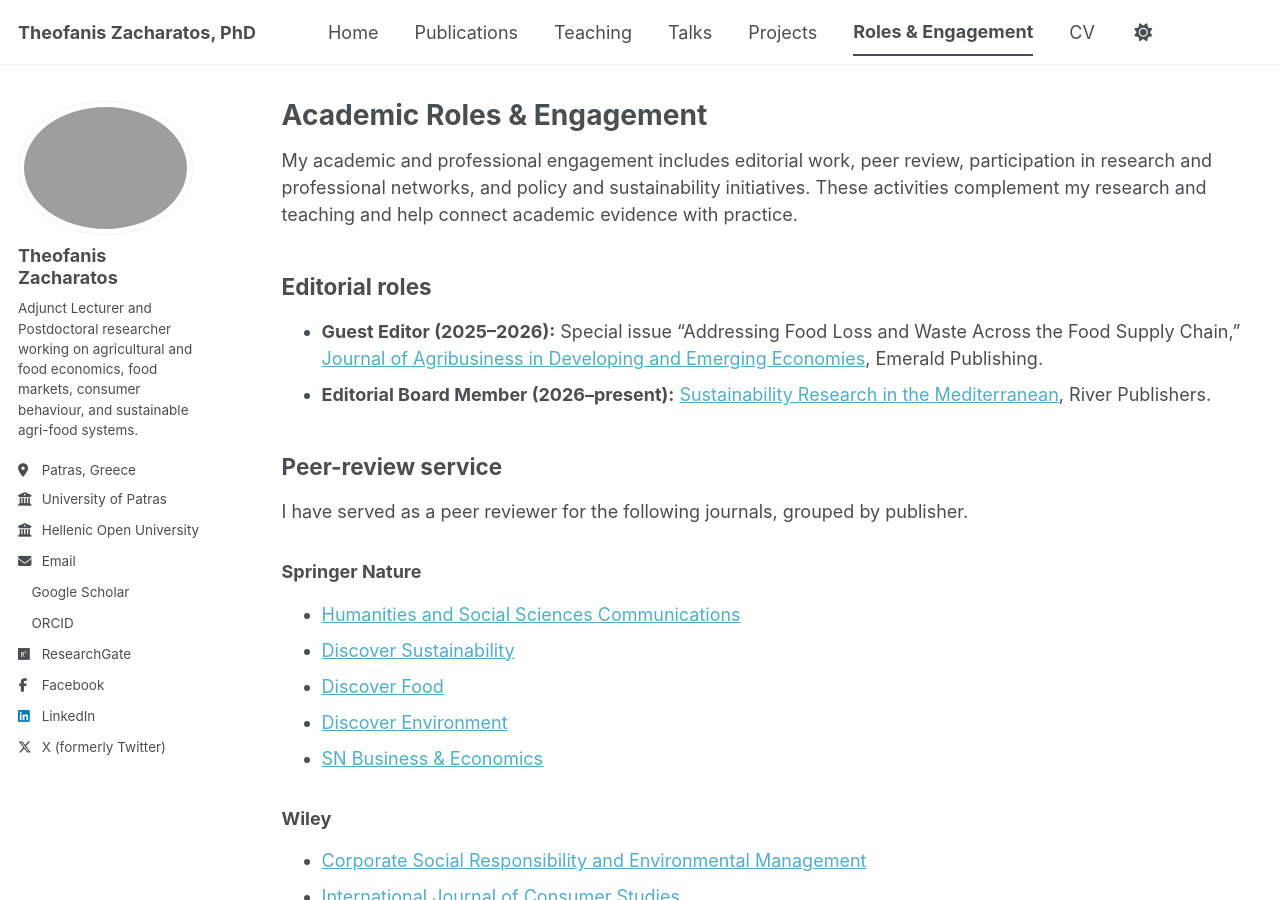
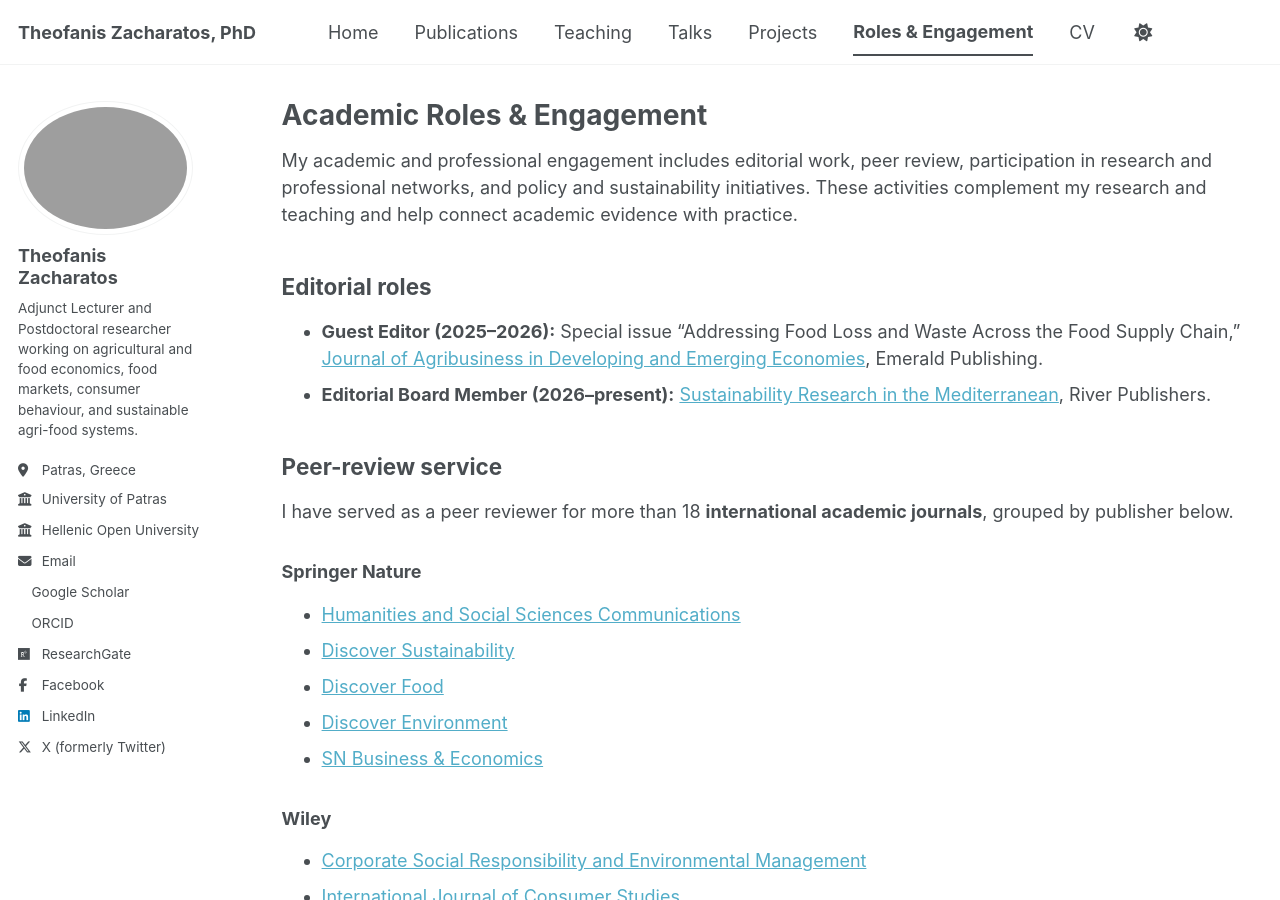
Before and after one commit to TheofanisZacharatos/theofaniszacharatos.github.io, a Jekyll site: the page built from _pages/academic-service.md, in a window 1280 px wide and 900 px high. Built offline with Jekyll 4.4.1, drawn with Linux system fonts in a browser that asks for light colours; a style sheet for code colours, icons or effects is not loaded.

Commit message:
Update academic-service.md

```diff
--- a/_pages/academic-service.md
+++ b/_pages/academic-service.md
@@ -14,7 +14,7 @@ My academic and professional engagement includes editorial work, peer review, pa
 
 ## Peer-review service
 
-I have served as a peer reviewer for the following journals, grouped by publisher.
+I have served as a peer reviewer for more than 18 **international academic journals**, grouped by publisher below.
 
 ### Springer Nature
 
```
